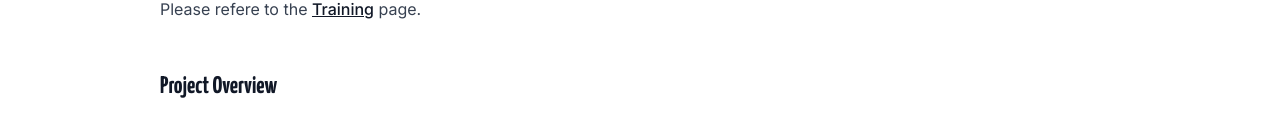
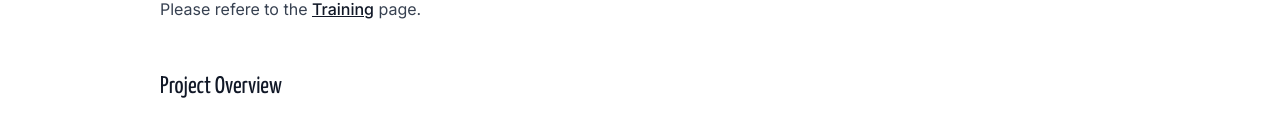
Before and after one commit to sciwork/swconf2024, a Next.js app: page / in a window 1280 px wide. Shown: the part 803-935 px from the top of the page. Built offline with nearby package versions, Linux system fonts and the light colour scheme.

Commit message:
feat: remove unnecessary bold font on home page

```diff
--- a/contents/home.mdx
+++ b/contents/home.mdx
@@ -7,7 +7,7 @@ Welcome to the **sciwork Conference 2024**! Join us for an exciting day of train
 
 Please refere to the <a href="/training">Training</a> page.
 
-## **Project Overview**
+## Project Overview
 
 We offer a wide variety of projects to participate in, covering topics such as scientific computing, machine learning, translation projects, and web front-end development. For detailed project introductions, please refer to the <a href="/projects">Projects</a> page.
 
```
